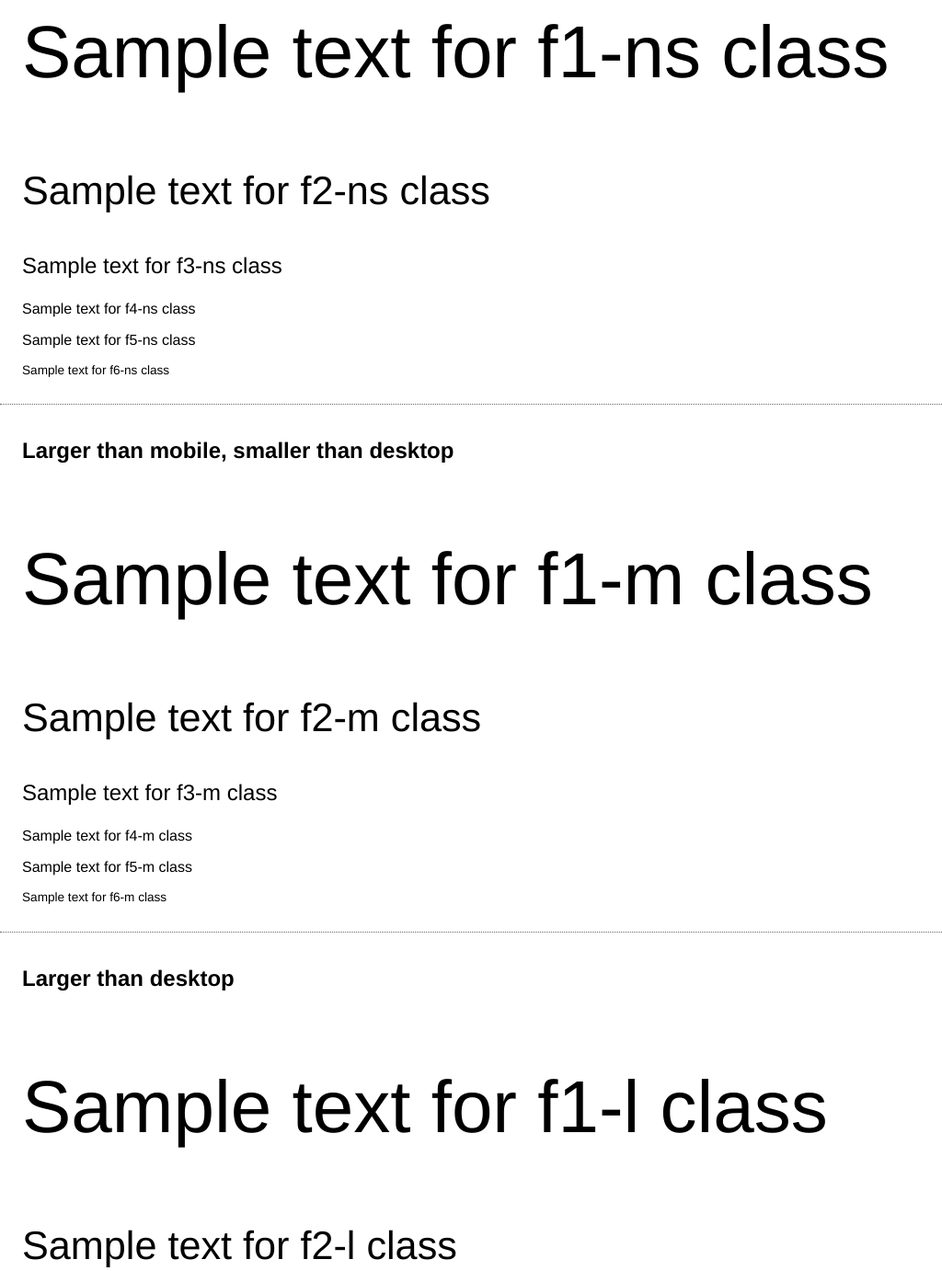
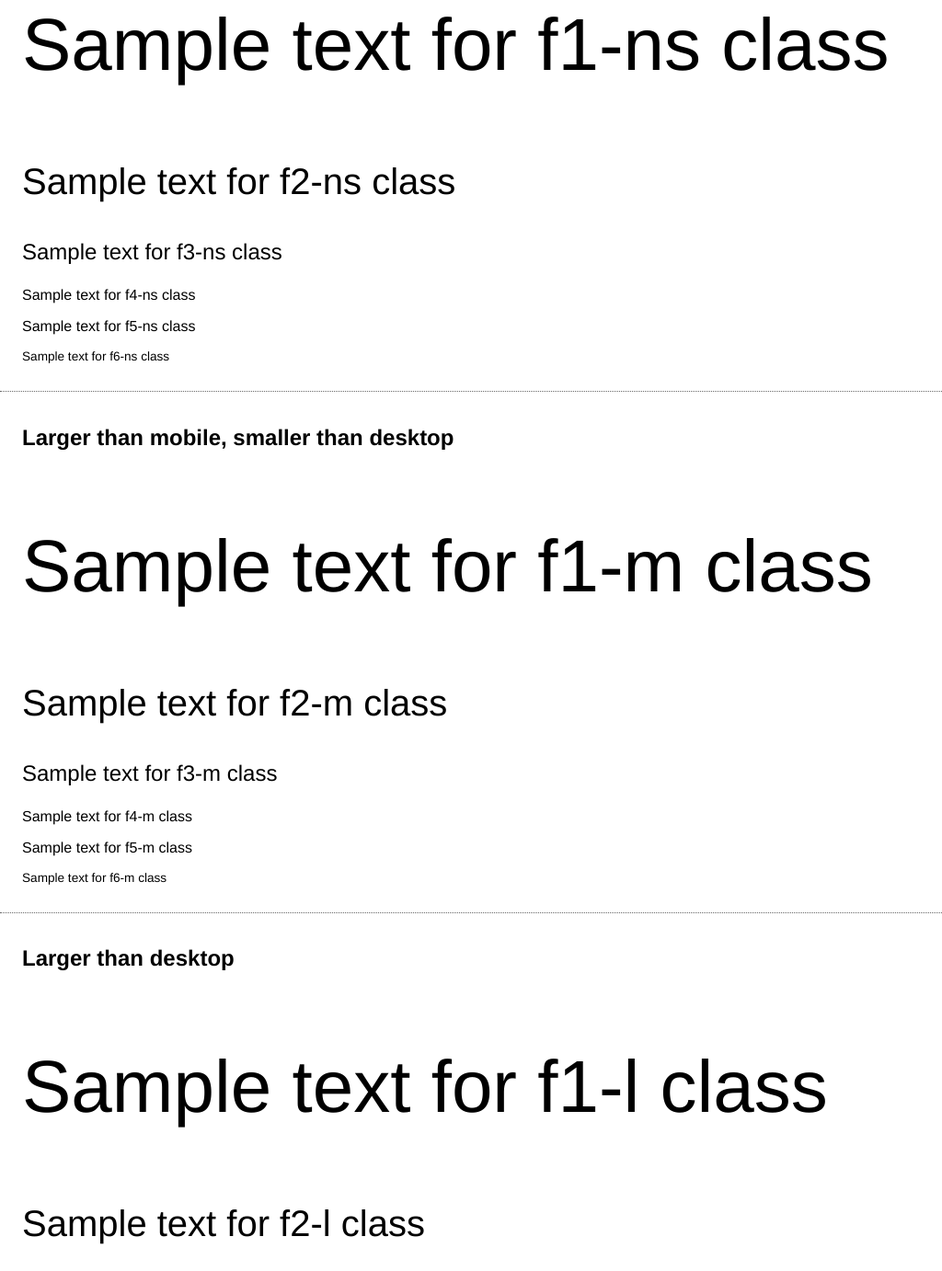
Before and after one commit to mrmrs/type.css, a website: page index.html in a window 1024 px wide. Shown: the part 1001-2383 px from the top of the page at 92% size. Drawn offline with Linux system fonts and the light colour scheme.

Commit message:
Adjusts font-size for various breakpoints.

```diff
--- a/type.css
+++ b/type.css
@@ -7,7 +7,7 @@
 */
 
 .f1    { font-size: 5rem; }
-.f2    { font-size: 2.7rem; }
+.f2    { font-size: 2.5rem; }
 .f3    { font-size: 1.5rem; }
 .f4    { font-size: 1rem; }
 .f5    { font-size: 1rem; }
@@ -16,7 +16,7 @@
 
 @media screen and (min-width: 48em) {
   .f1-ns    { font-size: 5rem; }
-  .f2-ns    { font-size: 2.7rem; }
+  .f2-ns    { font-size: 2.5rem; }
   .f3-ns    { font-size: 1.5rem; }
   .f4-ns    { font-size: 1rem; }
   .f5-ns    { font-size: 1rem; }
@@ -26,7 +26,7 @@
 
 @media screen and (min-width: 48em) and (max-width: 64em) {
   .f1-m    { font-size: 5rem; }
-  .f2-m    { font-size: 2.7rem; }
+  .f2-m    { font-size: 2.5rem; }
   .f3-m    { font-size: 1.5rem; }
   .f4-m    { font-size: 1rem; }
   .f5-m    { font-size: 1rem; }
@@ -36,7 +36,7 @@
 
 @media screen and (min-width: 64em)  {
   .f1-l    { font-size: 5rem; }
-  .f2-l    { font-size: 2.7rem; }
+  .f2-l    { font-size: 2.5rem; }
   .f3-l    { font-size: 1.5rem; }
   .f4-l    { font-size: 1rem; }
   .f5-l    { font-size: 1rem; }
```
